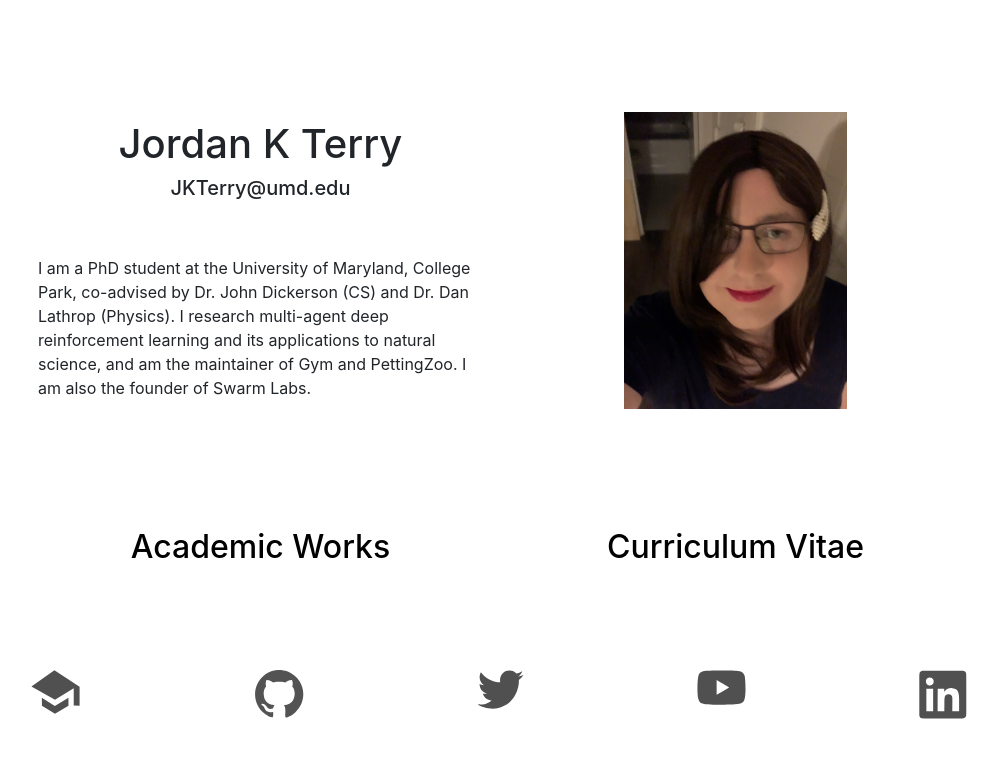
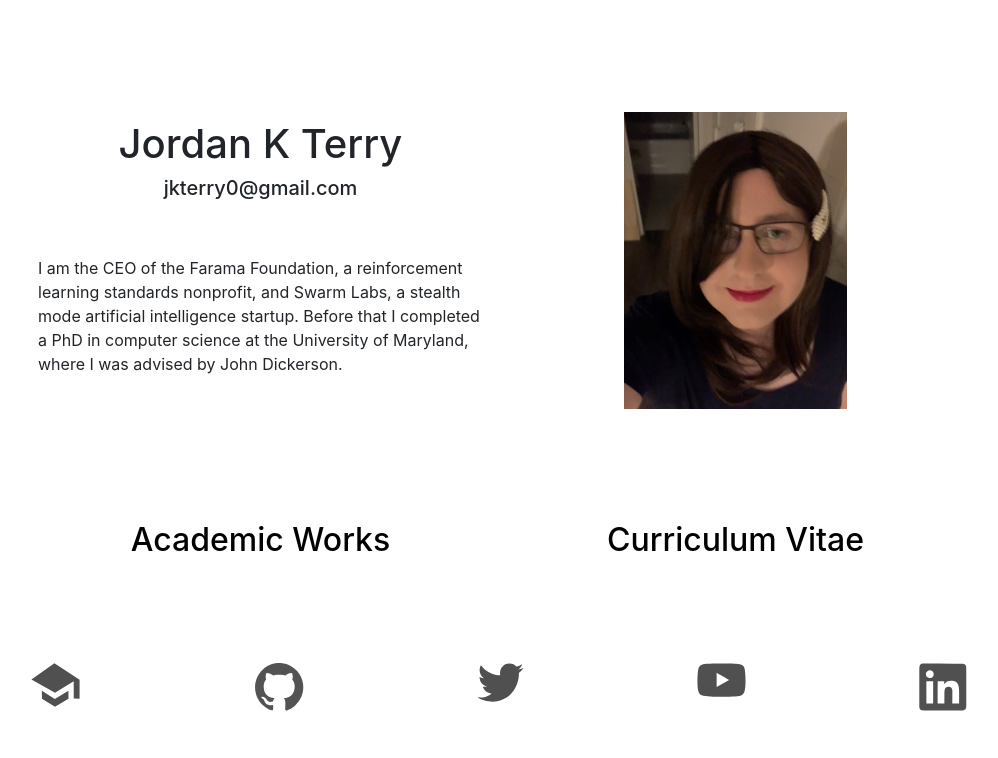
Before and after one commit to jkterry1/Jordan-Terry-Site, a Jekyll site: the page built from index.html, in a window 1280 px wide. Shown: the top 758 px of the page, without its empty margins (142-1140 px from the left). Built offline with Jekyll 4.4.1, drawn with Linux system fonts in a browser that asks for light colours; nearby versions of some CDN libraries; some of the changed lines change nothing that is shown.

Commit message:
update home page

```diff
--- a/_config.yml
+++ b/_config.yml
@@ -3,7 +3,7 @@
 #
 
 # Name of your site (displayed in the header)
-name: J K Terry
+name: Jordan K Terry
 # Used for hightlighting name in publications
 author_name: Terry, J. K.
 
@@ -15,7 +15,7 @@ style:  kjhealy
 # Flags below are optional
 #
 
-email: JKTerry@umd.edu
+email: jkterry0@gmail.com
 github: https://github.com/jkterry1
 youtube: https://www.youtube.com/channel/UC0bLGG1bmqbnm43EC4LRNIA
 linkedin: https://www.linkedin.com/in/dr-jordan-terry/
@@ -43,7 +43,7 @@ defaults:
 
 # Your website URL (e.g. http://barryclark.github.io or http://www.barryclark.co)
 # Used for Sitemap.xml and your RSS feed
-url: ""
+url: "https://jkterry.ai/"
 
 # If you're hosting your site at a Project repository on GitHub pages
 # (http://yourusername.github.io/repository-name)
--- a/index.html
+++ b/index.html
@@ -1,6 +1,6 @@
 ---
-title: Jordan Terry's Personal Website
-description: Jordan Terry's Personal Website
+title: Jordan Terry
+description: Jordan Terry
 index: true
 ---
 <style>
@@ -17,7 +17,7 @@ index: true
                     <h5 style="font-weight: 400px;">{{site.email}}</h5>
 
                     <p class="text-left mt-5">
-                        I am a PhD student at the University of Maryland, College Park, co-advised by Dr. John Dickerson (CS) and Dr. Dan Lathrop (Physics). I research multi-agent deep reinforcement learning and its applications to natural science, and am the maintainer of Gym and PettingZoo. I am also the founder of Swarm Labs.
+                        I am the CEO of the Farama Foundation, a reinforcement learning standards nonprofit, and Swarm Labs, a stealth mode artificial intelligence startup. Before that I completed a PhD in computer science at the University of Maryland, where I was advised by John Dickerson.
                     </p>
                 </div>
             </div>
```
